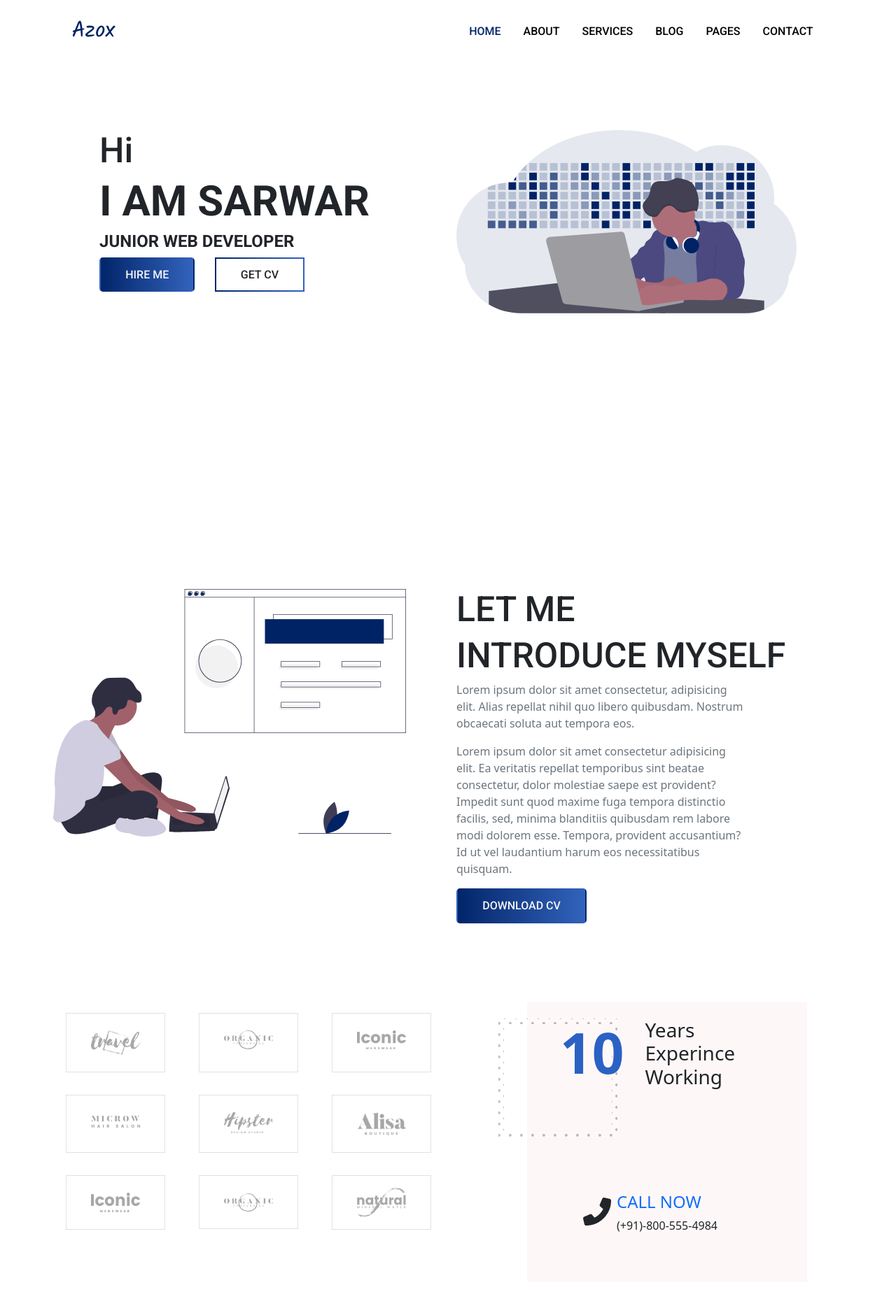
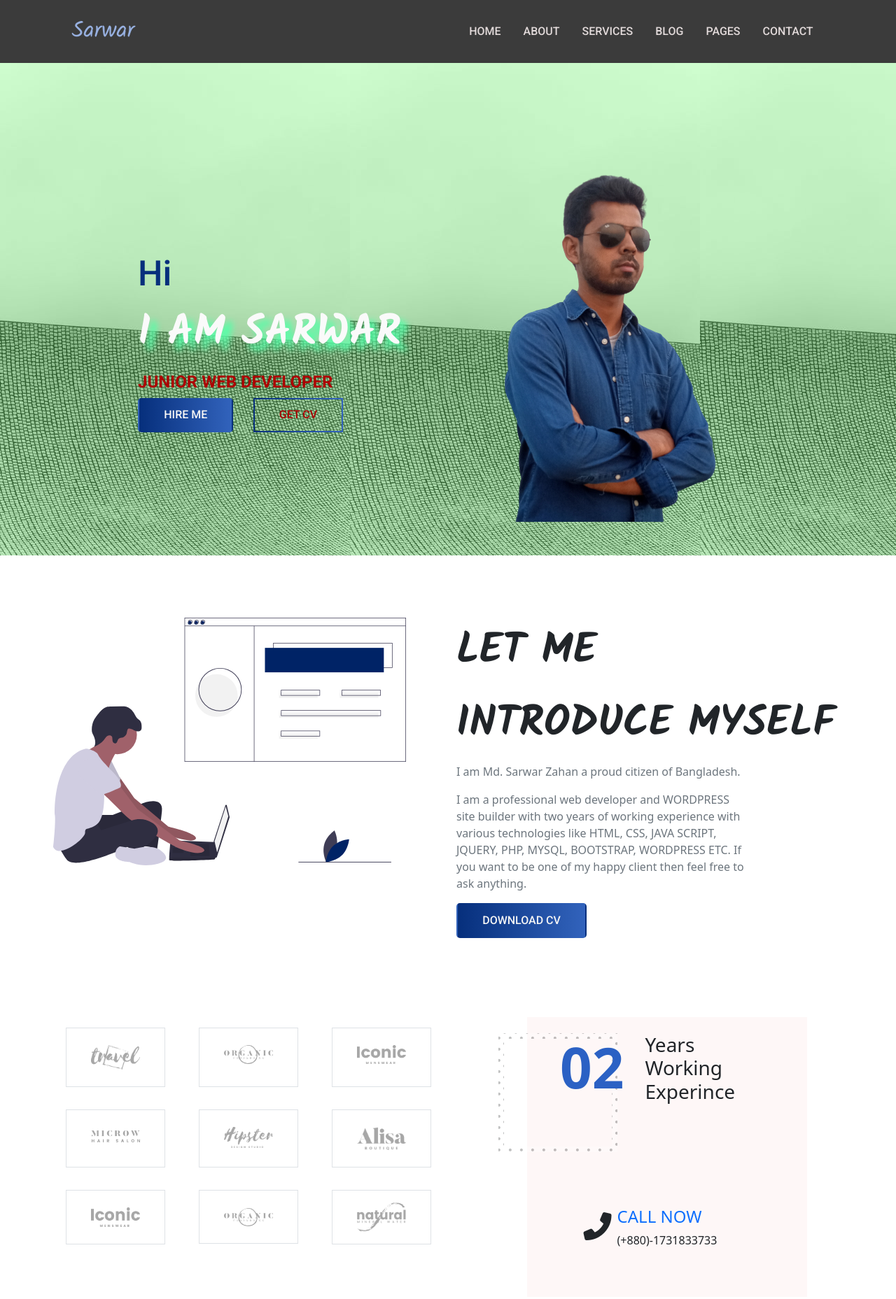
Before and after one commit to SZMithu/sample-portfolio, a plain HTML site: page index.html in a window 1280 px wide. Shown: the top 1857 px of the page at 70% size. Drawn offline with nearby package versions, Linux system fonts and the light colour scheme.

Commit message:
header ok

```diff
--- a/css-file/style.css
+++ b/css-file/style.css
@@ -11,13 +11,17 @@
   *{
       box-sizing: border-box;
   }
+  .introduce-heading {
+    font:normal bolder 60px 'Kalam', cursive;
+  }
   /* Navbar */
   .header .navbar{
       padding: 1rem 8% !important;
+      background-color: rgba(10, 10, 10, .8);
 
   }
   .navbar-brand{
-      color: #002366 !important;
+      color: #97b0e0 !important;
       font-family: 'Kalam', cursive;
       font-size: 2rem;
   }
@@ -27,8 +31,7 @@
       top: -1px;
       left: 0;
       right: 0;
-      background-color: #fff;
-      box-shadow: 0px 10px 30px rgba(57, 56, 61, 0.205);
+      background-color: rgba(10, 10, 10, .8) !important;
       z-index: 999;
       transition: background 1s ease;
   }
@@ -36,17 +39,17 @@
       margin-left: auto;
   }
   .active{
-      color: #022569 !important;
+      color: #ac0000 !important;
   }
   .right a{
       font-family: 'Roboto', sans-serif;
       font-weight: 500;
       cursor: pointer;
-      color: #141313;
+      color: #e2dada !important;
 
   }
   .right a:hover{
-      color: #022569 !important;
+      color: #ac0000!important;
   }
 
   /*  Button  */
@@ -55,7 +58,7 @@
     padding: .8rem 2.2rem;
     font: normal 500 16px/20px var(--roboto);
     border-radius: 5px;
-    background: linear-gradient(to right, #022569,#3263bc);
+    background: linear-gradient(to right, #062f7c,#3263bc);
     color: whitesmoke;
     transition: all .6s linear;
     border-image-slice: 1;
@@ -64,8 +67,8 @@
  .button:hover{
     background: whitesmoke;
     transition: all .6s linear;
-    color: #444;
-    border-image-source: linear-gradient(to right, #022569, #3263bc);
+    color: #ac0000;
+    border-image-source: linear-gradient(to right, #062f7c, #3263bc);
     box-shadow: 1px 1px 10px #b1afaf;
 }
 .secondary-button{
@@ -75,11 +78,12 @@
     transition: all .6s linear;
     border-image-slice: 1;
     border-width: 2px;
-    border-image-source: linear-gradient(to right, #022569, #3263bc);
+    border-image-source: linear-gradient(to right, #062f7c, #3263bc);
+    color: #ac0000;
 
 }
 .secondary-button:hover{
-    background: linear-gradient(to right, #022569,#3263bc);
+    background: linear-gradient(to right, #062f7c,#3263bc);
     color: whitesmoke;
 }
 
@@ -89,22 +93,56 @@
 
   /* section main */
   .main {
-      height: 80vh;
+      position: relative;
+      background: url(../Images/Sarwar-bg.jpeg);
+      overflow: hidden;
   }
-  .padd{
+
+  .main::before{
+     position: absolute;
+      content: "";
+      width: 100%;
+      height: 100%;
+      background-color: rgba(100, 255, 100, .3);
+
+
+  }
+  .name-column {
+      display: flex;
+      align-items: center;
+      justify-content: center;
+      z-index: 1;
+  }
+  /* .padd{
       padding-top: 100px;
-  }
+  } */
   .text_hi{
       font:normal 500 50px 'Roboto', sans-serif;
+      color: #062f7c;
   }
   .text_iam{
-      font:normal bolder 60px 'Roboto', sans-serif;
+      font:normal bolder 60px 'Kalam', cursive;
+      color: #fafafa;
+      text-shadow: 10px 10px 10px #57FEA9;
   }
   .text_junior{
       font-weight: bold;
       font-family:'Roboto', sans-serif;
+      color: #ac0000;
+  }
+  .image-column {
+      z-index: 1;
+  }
+
+  /*Start Intro Section */
+  .intro {
+      padding-top:25px;
 
   }
+
+  /*End Intro Section */
+
+
   /* Brand */
   .branding{
       box-sizing: border-box;
@@ -151,6 +189,10 @@
   /* Branding end */
 
   /* Service section */
+  .service {
+      padding-top: 10px;
+      background-color: #f8f9fa;
+  }
    .service .card:hover{
       box-shadow: var(--shadow);
       transition: all .6s ease;
@@ -159,6 +201,7 @@
   }
   .service .card{
       transition: all .6s ease;
+      height: 23rem;
   }
 
   /* Isotop section */
--- a/index.html
+++ b/index.html
@@ -30,8 +30,8 @@
 
     <!-- Navbar -->
 <div class="header">
-     <nav class="navbar navbar-expand-lg navbar-light" id="myDIV">
-        <a class="navbar-brand" href="#">Azox</a>
+     <nav class="navbar navbar-expand-lg" id="myDIV">
+        <a class="navbar-brand" href="#">Sarwar</a>
         <button class="navbar-toggler" type="button" data-bs-toggle="collapse" data-bs-target="#navbarNavAltMarkup"
         aria-controls="navbarNavAltMarkup" aria-expanded="false" aria-label="Toggle navigation">
             <span class="navbar-toggler-icon"></span>
@@ -39,8 +39,8 @@
         <div class="collapse navbar-collapse" id="navbarNavAltMarkup">
             <div class="navbar-nav right">
                 <a class="nav-link active px-3" href="#">HOME</a>
-                <a class="nav-link text-black px-3" href="#">ABOUT</a>
-                <a class="nav-link text-black px-3">SERVICES</a>
+                <a class="nav-link text-black px-3" href="#intro">ABOUT</a>
+                <a class="nav-link text-black px-3" href="#service">SERVICES</a>
                 <a class="nav-link text-black px-3">BLOG</a>
                 <a class="nav-link text-black px-3">PAGES</a>
                 <a class="nav-link text-black px-3">CONTACT</a>
@@ -55,7 +55,8 @@
   <section class="main" >
       <div class="container">
           <div class="row mx-lg-5 mt-5">
-              <div class="col-12 col-lg-6">
+              <div class="col-12 col-lg-6 name-column">
+                 <div>
                    <h3 class="pt-5 text_hi">Hi</h3>
                    <h1 class="text_iam">I AM SARWAR</h1>
                    <h4 class="text_junior">JUNIOR WEB DEVELOPER</h4>
@@ -64,8 +65,9 @@
                        <button class="btn secondary-button ms-4">GET CV</button>
                    </div>
                  </div>
-              <div class="col-12 col-lg-6">
-                  <img class="img-fluid py-5" src="Images/banner.svg" alt="">
+              </div>
+              <div class="col-12 col-lg-6 image-column">
+                  <img class="img-fluid py-5" src="Images/sarwar.png" alt="">
               </div>
           </div>
       </div>
@@ -73,7 +75,7 @@
 
 <!-- Introduction section -->
 
-  <section class="intro">
+  <section class="intro" id="intro">
     <div class="container-fluid p-3">
       <div class="row m-lg-5">
           <div class="col-12 col-lg-6">
@@ -81,14 +83,14 @@
 
           </div>
           <div class="col-12 col-lg-6">
-              <h2 class="text_hi">LET ME</h2>
-              <H2 class="text_hi">INTRODUCE MYSELF</H2>
+              <h2 class="introduce-heading">LET ME</h2>
+              <H2 class="introduce-heading">INTRODUCE MYSELF</H2>
               <div class="w-75">
                   <P class="text-muted">
-                    Lorem ipsum dolor sit amet consectetur, adipisicing elit. Alias repellat nihil quo libero quibusdam. Nostrum obcaecati soluta aut tempora eos.
+                    I am Md. Sarwar Zahan a proud citizen of Bangladesh.
                   </P>
                   <P class="text-muted">
-                    Lorem ipsum dolor sit amet consectetur adipisicing elit. Ea veritatis repellat temporibus sint beatae consectetur, dolor molestiae saepe est provident? Impedit sunt quod maxime fuga tempora distinctio facilis, sed, minima blanditiis quibusdam rem labore modi dolorem esse. Tempora, provident accusantium? Id ut vel laudantium harum eos necessitatibus quisquam.
+                     I am a professional web developer and WORDPRESS site builder with two years of working experience with various technologies like HTML, CSS, JAVA SCRIPT, JQUERY, PHP, MYSQL, BOOTSTRAP, WORDPRESS ETC. If you want to be one of my happy client then feel free to ask anything.
                   </P>
                   <button class="btn button">DOWNLOAD CV</button>
               </div>
@@ -170,13 +172,13 @@
                       <img src="Images/client-info-bg.png" alt="info">
                     </div>
                     <div class="ten">
-                      <h1 class=" ten ps-5">10</h1>
+                      <h1 class=" ten ps-5">02</h1>
                     </div>
 
                     <div  class="">
                         <p class="m-0 h3">Years</p>
+                        <p class="m-0 h3">Working</p>
                         <p class="m-0 h3">Experince</p>
-                        <p class="m-0 h3">Working</p>
                     </div>
               </div>
               <div class="d-flex justify-content-center pt-5 mt-5">
@@ -185,7 +187,7 @@
                   </div>
                   <div>
                     <a href="" class="text-decoration-none"><h4>CALL NOW</h4></a>
-                    <span>(+91)-800-555-4984</span>
+                    <span>(+880)-1731833733</span>
                   </div>
               </div>
               <div class="pinkdiv">
@@ -199,21 +201,19 @@
 
 <!-- Service-Section -->
 
-<section class="service">
+<section class="service" id="service">
   <div class="container p-md-5">
     <div class="mx-auto py-5 text-center w-md-50">
-      <h1 class="title_h1">SERVICES OFFERS</h1>
-      <p>Lorem ipsum dolor, sit amet    consectetur adipisicing elit. Porro repellat magni, accusantium in adipisci aliquam laborum, earum veniam quisquam.
-
-      </p>
+      <h1 class="introduce-heading">SERVICES OFFERS</h1>
+      <p>Greate oppertunity to get your desired service at very low cost with excellent quality garrented product/service.</p>
     </div>
     <div class="row  p-md-5">
     <div class="col-10 col-md-6 col-lg-3 py-3 mx-auto">
       <div class="card text-center border-0 py-5 px-3 bg-light">
         <img src="Images/s1.png" class="card-img-top img-fluid w-25 m-auto mb-2" alt="...">
         <div class="card-body">
-          <h5 class="card-title py-3">WEB DEVELOPER</h5>
-          <p class="card-text text-muted">Iusto, vel id voluptatem expedita commodi? Aut repellendus voluptatem nam nisi totam iste hic.</p>
+          <h5 class="card-title py-3">WEB DEVELOPMENT</h5>
+          <p class="card-text text-muted">Well, attractive designs, eye catching color combination, fully responsive and load fast is the basic requirement for a well Web Site. I can fill this requirement</p>
         </div>
       </div>
     </div>
@@ -221,16 +221,16 @@
       <div class="card text-center border-0 py-5 px-3 bg-light h-100">
       <img src="Images/s2.png" class="card-img-top img-fluid w-25 m-auto mb-2" alt="...">
       <div class="card-body">
-        <h5 class="card-title py-3">UX/UI DESIGNER</h5>
-        <p class="card-text text-muted">Iusto, vel id voluptatem expedita commodi? Aut repellendus voluptatem nam nisi totam iste hic.</p>
+        <h5 class="card-title py-3">UX/UI DESIGN</h5>
+        <p class="card-text text-muted">An attractive design can get more traffic to a site. Here are hundred of tools that easily make a unique and perfect design for you site.</p>
       </div>
     </div>
   </div>
     <div class="col-10 col-lg-3 col-md-6 py-3 mx-auto">
       <div class="card text-center border-0 py-5 px-3 bg-light">
-      <img src="Images/s3.png" class="card-img-top img-fluid w-25 m-auto mb-2" alt="...">
+      <img src="Images/wordpress.png" class="card-img-top img-fluid w-25 m-auto mb-2" alt="...">
       <div class="card-body">
-        <h5 class="card-title py-3">WEBPAGE DESIGNER</h5>
+        <h5 class="card-title py-3">WORDPRESS </h5>
         <p class="card-text text-muted">Iusto, vel id voluptatem expedita commodi? Aut repellendus voluptatem nam nisi totam iste hic.</p>
       </div>
     </div></div>
```
Also changed, not shown: Images/Sarwar-bg.jpeg (added), Images/Sarwar.jpg (added), Images/sarwar.png (added), Images/wordpress.png (added). Lines whose indentation alone changed are shown as unchanged.
